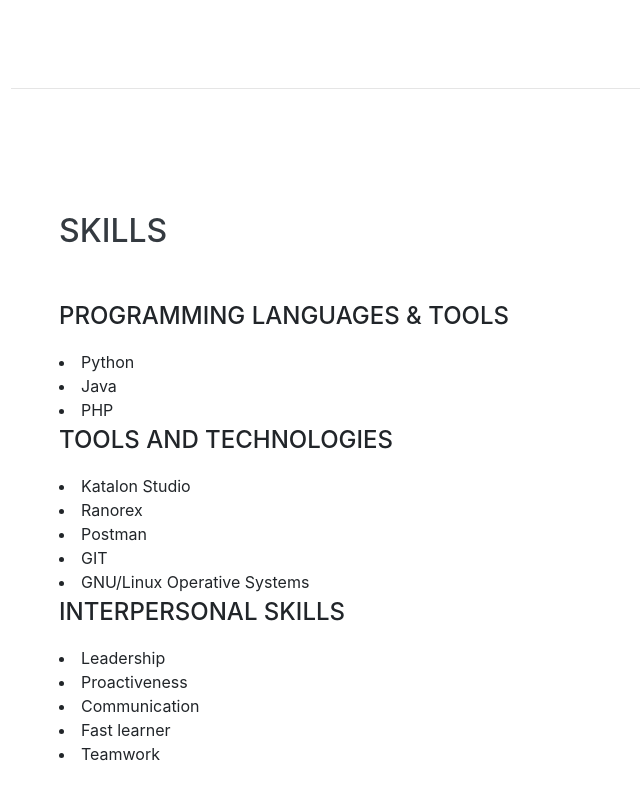
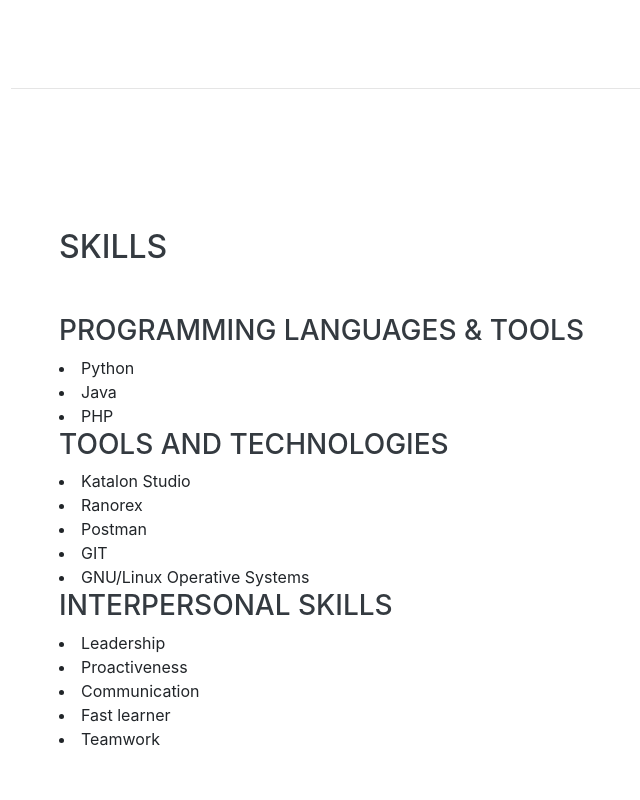
Before and after one commit to MelissaQA/melissaqa.github.io, a website with bundled scripts: page index.html in a window 1280 px wide. Shown: the part 2385-3185 px from the top of the page, without its empty margins (261-901 px from the left). Built offline with nearby package versions, Linux system fonts and the light colour scheme; a web font is replaced by a local one.

Commit message:
Ajustes finales a la primera versión del sitio web

```diff
--- a/index.html
+++ b/index.html
@@ -20,10 +20,6 @@
 
   <!-- Custom styles for this template -->
   <link href="css/resume.min.css" rel="stylesheet">
-
-  <!-- Social media Buttons from W3C
-  <link rel="stylesheet" href="https://cdnjs.cloudflare.com/ajax/libs/font-awesome/4.7.0/css/font-awesome.min.css">-->
-
 
 </head>
 
@@ -179,19 +175,19 @@
       <div class="w-100">
         <h2 class="mb-5">Skills</h2>
 
-        <div class="subheading mb-3">Programming Languages &amp; Tools</div>
+        <h3>Programming Languages &amp; Tools</h3>
           <li>Python</li>
           <li>Java</li>
           <li>PHP</li>
 
-        <div class="subheading mb-3">Tools and Technologies</div>
+        <h3>Tools and Technologies</h3>
           <li>Katalon Studio</li>
           <li>Ranorex</li>
           <li>Postman</li>
           <li>GIT</li>
           <li>GNU/Linux Operative Systems</li>
 
-        <div class="subheading mb-3">Interpersonal skills</div>
+        <h3>Interpersonal skills</h3>
           <li>Leadership</li>
           <li>Proactiveness</li>
           <li>Communication</li>
@@ -251,7 +247,7 @@
 
   </div>
 
-  <!-- Bootstrap core JavaScript -->
+  <!-- Bootstrap core JavaScript-->
   <script src="vendor/jquery/jquery.min.js"></script>
   <script src="vendor/bootstrap/js/bootstrap.bundle.min.js"></script>
 
```
Also changed, not shown: css/resume.css (+2 -15 lines), img/profile2.jpg (deleted).
